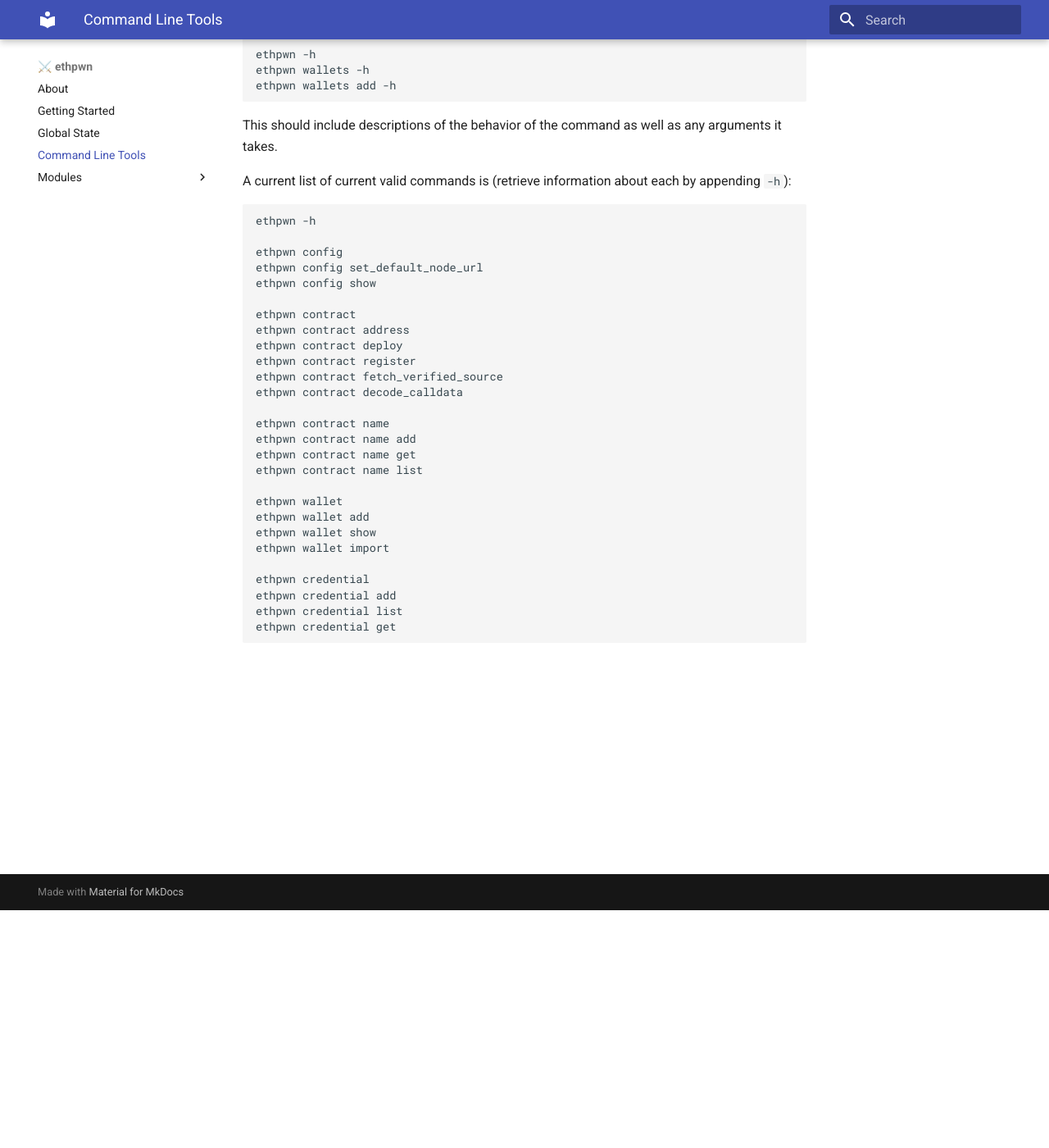
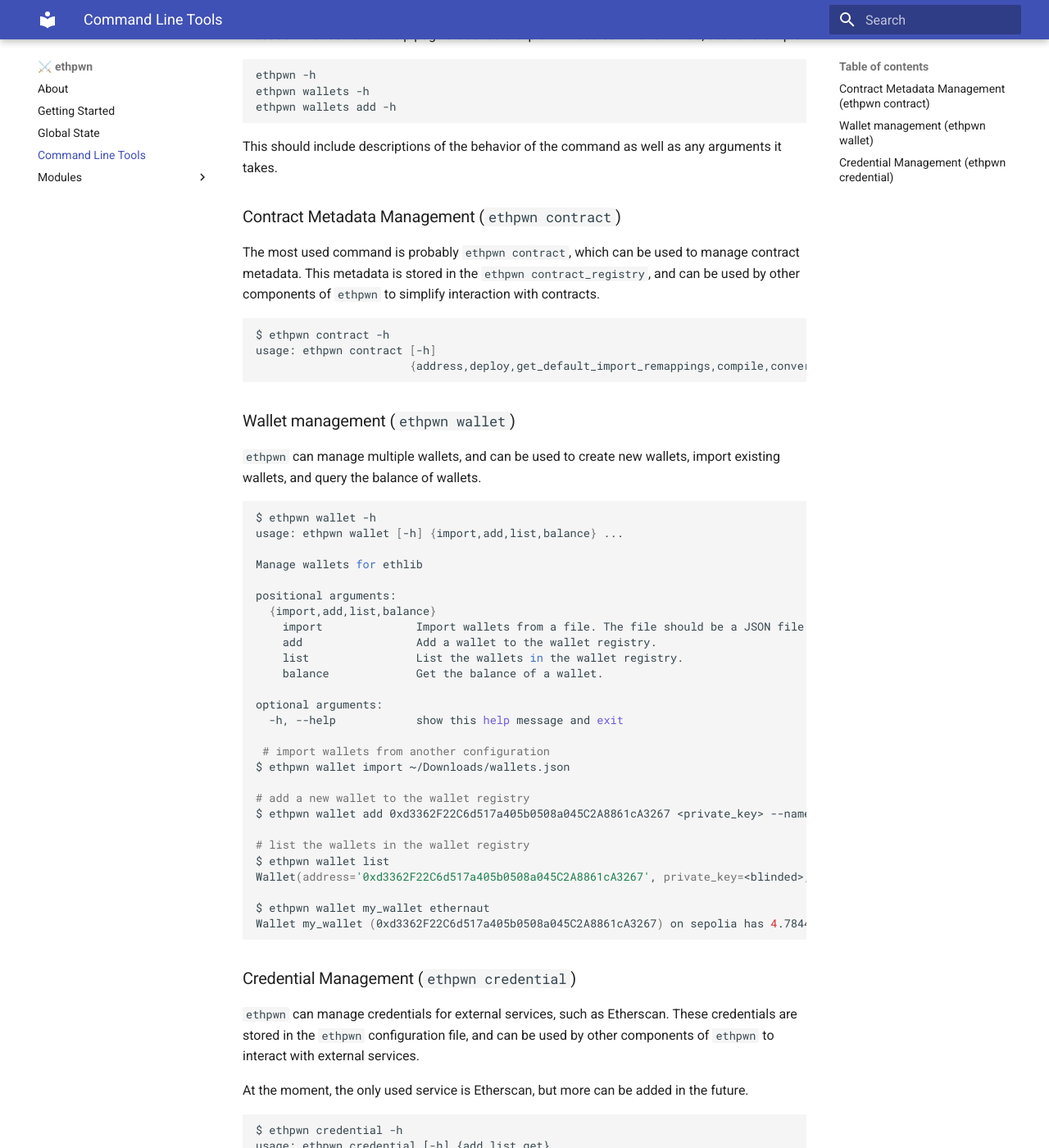
Before and after one commit to ethpwn/ethpwn, an MkDocs documentation site: the page built from docs/docs/ethpwn/cli.md, in a window 1280 px wide and 1400 px high, scrolled down 290 px. Shown: the whole window at 82% size. Built offline with MkDocs 1.6.1 and Material for MkDocs 9.7.7, drawn with Linux system fonts in a browser that asks for light colours; some of the changed text lies outside the part shown.

Commit message:
fixed docs

````diff
--- a/docs/docs/ethpwn/cli.md
+++ b/docs/docs/ethpwn/cli.md
@@ -1,6 +1,6 @@
 # Command Line Tools
 
-`ethpwn` comes with a CLI that can be used to manage, query, and interact with the global state, as well as having shortcuts to create, decode and manipulate transactions.
+`ethpwn` comes with a CLI that can be used to manage, query, and interact with the global state, as well as having shortcuts to create, decode and manipulate transactions. Most components of `ethpwn` can be accessed via the CLI.
 
 Most commands have a help page that should explain what a command will do, see for example
 ```bash
@@ -10,34 +10,77 @@ ethpwn wallets add -h
 ```
 This should include descriptions of the behavior of the command as well as any arguments it takes.
 
-A current list of current valid commands is (retrieve information about each by appending `-h`):
+
+### Contract Metadata Management (`ethpwn contract`)
+
+The most used command is probably `ethpwn contract`, which can be used to manage contract metadata. This metadata is stored in the `ethpwn contract_registry`, and can be used by other components of `ethpwn` to simplify interaction with contracts.
+
+```bash
+$ ethpwn contract -h
+usage: ethpwn contract [-h]
+                       {address,deploy,get_default_import_remappings,compile,convert_registry,register,fetch_verified_contract_source,decode_calldata,name} ...
 ```
-ethpwn -h
 
-ethpwn config
-ethpwn config set_default_node_url
-ethpwn config show
+### Wallet management (`ethpwn wallet`)
 
-ethpwn contract
-ethpwn contract address
-ethpwn contract deploy
-ethpwn contract register
-ethpwn contract fetch_verified_source
-ethpwn contract decode_calldata
+`ethpwn` can manage multiple wallets, and can be used to create new wallets, import existing wallets, and query the balance of wallets.
 
-ethpwn contract name
-ethpwn contract name add
-ethpwn contract name get
-ethpwn contract name list
+```bash
+$ ethpwn wallet -h
+usage: ethpwn wallet [-h] {import,add,list,balance} ...
 
-ethpwn wallet
-ethpwn wallet add
-ethpwn wallet show
-ethpwn wallet import
+Manage wallets for ethlib
 
-ethpwn credential
-ethpwn credential add
-ethpwn credential list
-ethpwn credential get
+positional arguments:
+  {import,add,list,balance}
+    import              Import wallets from a file. The file should be a JSON file with a list of wallet objects.
+    add                 Add a wallet to the wallet registry.
+    list                List the wallets in the wallet registry.
+    balance             Get the balance of a wallet.
+
+optional arguments:
+  -h, --help            show this help message and exit
+
+ # import wallets from another configuration
+$ ethpwn wallet import ~/Downloads/wallets.json
+
+# add a new wallet to the wallet registry
+$ ethpwn wallet add 0xd3362F22C6d517a405b0508a045C2A8861cA3267 <private_key> --name my_wallet --description "The best wallet ever" --network sepolia
+
+# list the wallets in the wallet registry
+$ ethpwn wallet list
+Wallet(address='0xd3362F22C6d517a405b0508a045C2A8861cA3267', private_key=<blinded>, name='my_wallet', description="The best wallet ever", network='sepolia')
+
+$ ethpwn wallet my_wallet ethernaut
+Wallet my_wallet (0xd3362F22C6d517a405b0508a045C2A8861cA3267) on sepolia has 4.784452377989923737 ether (4784452377989923737 wei)
+```
+
+### Credential Management (`ethpwn credential`)
+
+`ethpwn` can manage credentials for external services, such as Etherscan. These credentials are stored in the `ethpwn` configuration file, and can be used by other components of `ethpwn` to interact with external services.
+
+At the moment, the only used service is Etherscan, but more can be added in the future.
 
 ```
+$ ethpwn credential -h
+usage: ethpwn credential [-h] {add,list,get} ...
+
+Manage credentials for ethlib
+
+positional arguments:
+  {add,list,get}
+    add           Add a credential
+    list          Show credentials
+    get           Get a credential
+
+optional arguments:
+  -h, --help      show this help message and exit
+
+$ ethpwn credential add etherscan <etherscan_api_key>
+
+$ ethpwn credential list
+{'etherscan': '<etherscan_api_key>'}
+
+$ ethpwn credential get etherscan
+<etherscan_api_key>
+```
````
